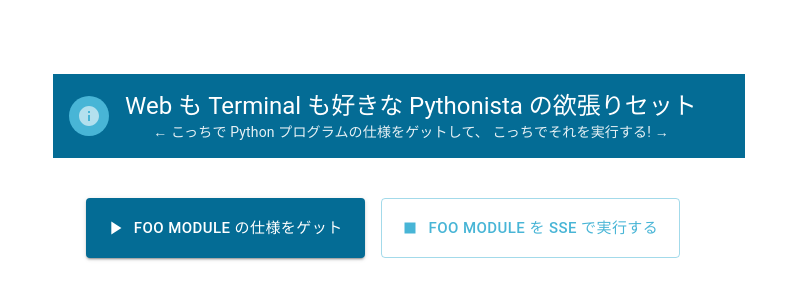
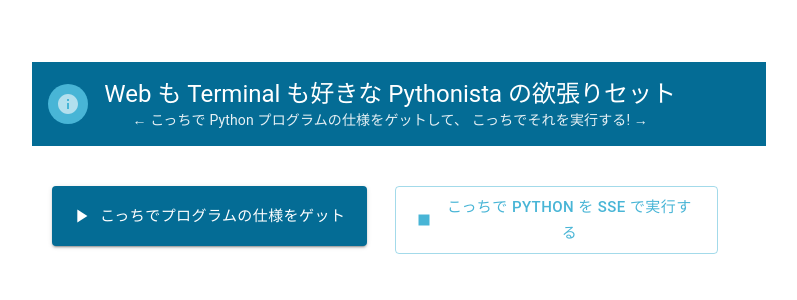
Before and after one commit to yuu-eguci/py-lab-public, a React (Vite) app in the folder webapp/frontend-react/: page / in a window 1280 px wide. Shown: the part 226-526 px from the top of the page, without its empty margins (257-1054 px from the left). Built offline with nearby package versions, Linux system fonts and the light colour scheme.

Commit message:
💄 それぞれのボタンの下にコンソールを実装

```diff
--- a/webapp/frontend-react/src/components/SplitButtonSection.tsx
+++ /dev/null
@@ -1,56 +0,0 @@
-import { Box, Button } from "@mui/material";
-import { PlayArrow, Stop } from "@mui/icons-material";
-
-interface SplitButtonSectionProps {
-  leftButtonText: string;
-  rightButtonText: string;
-  onLeftClick: () => void;
-  onRightClick: () => void;
-}
-
-function SplitButtonSection({
-  leftButtonText,
-  rightButtonText,
-  onLeftClick,
-  onRightClick,
-}: SplitButtonSectionProps) {
-  return (
-    <Box
-      sx={{
-        display: "flex",
-        flexDirection: { xs: "column", md: "row" },
-        gap: 2,
-        padding: 2,
-        justifyContent: "center",
-        alignItems: "center",
-      }}
-    >
-      <Box sx={{ display: "flex", justifyContent: "center" }}>
-        <Button
-          variant="contained"
-          color="primary"
-          size="large"
-          startIcon={<PlayArrow />}
-          onClick={onLeftClick}
-          sx={{ minWidth: 200, minHeight: 60 }}
-        >
-          {leftButtonText}
-        </Button>
-      </Box>
-      <Box sx={{ display: "flex", justifyContent: "center" }}>
-        <Button
-          variant="outlined"
-          color="secondary"
-          size="large"
-          startIcon={<Stop />}
-          onClick={onRightClick}
-          sx={{ minWidth: 200, minHeight: 60 }}
-        >
-          {rightButtonText}
-        </Button>
-      </Box>
-    </Box>
-  );
-}
-
-export default SplitButtonSection;
--- a/webapp/frontend-react/src/pages/HomePage.tsx
+++ b/webapp/frontend-react/src/pages/HomePage.tsx
@@ -1,5 +1,4 @@
 import PageHeader from "@/components/PageHeader";
-import SplitButtonSection from "@/components/SplitButtonSection";
 import {
   Container,
   ThemeProvider,
@@ -7,7 +6,9 @@
   Box,
   Typography,
   Paper,
+  Button,
 } from "@mui/material";
+import { PlayArrow, Stop } from "@mui/icons-material";
 import { useState } from "react";
 import { useTranslation } from "react-i18next";
 
@@ -43,14 +44,20 @@
 
 function HomePage() {
   const { t } = useTranslation();
-  const [apiResult, setApiResult] = useState<object | null>(null);
-  const [loading, setLoading] = useState(false);
-  const [error, setError] = useState<string | null>(null);
+  // 左ボタン（仕様をゲット）用の状態
+  const [leftApiResult, setLeftApiResult] = useState<object | null>(null);
+  const [leftLoading, setLeftLoading] = useState(false);
+  const [leftError, setLeftError] = useState<string | null>(null);
+
+  // 右ボタン（SSE実行）用の状態
+  const [rightResult, setRightResult] = useState<string | null>(null);
+  const [rightLoading, setRightLoading] = useState(false);
+  const [rightError, setRightError] = useState<string | null>(null);
 
   const handleLeftButtonClick = async () => {
-    setLoading(true);
-    setError(null);
-    setApiResult(null);
+    setLeftLoading(true);
+    setLeftError(null);
+    setLeftApiResult(null);
 
     try {
       const response = await fetch(
@@ -62,18 +69,28 @@
       }
 
       const data = await response.json();
-      setApiResult(data);
+      setLeftApiResult(data);
     } catch (err) {
-      setError(err instanceof Error ? err.message : "Unknown error occurred");
+      setLeftError(
+        err instanceof Error ? err.message : "Unknown error occurred"
+      );
     } finally {
       setTimeout(() => {
-        setLoading(false);
+        setLeftLoading(false);
       }, 1000);
     }
   };
 
   const handleRightButtonClick = () => {
-    alert(t("右のボタンがクリックされました！"));
+    setRightLoading(true);
+    setRightError(null);
+    setRightResult(null);
+
+    // TODO: SSE実装予定
+    setTimeout(() => {
+      setRightResult("SSE実行結果がここに表示されます（実装予定）");
+      setRightLoading(false);
+    }, 1500);
   };
 
   return (
@@ -85,16 +102,33 @@
             "← こっちで Python プログラムの仕様をゲットして、\nこっちでそれを実行する! →"
           )}
         />
-        <SplitButtonSection
-          leftButtonText={t("foo module の仕様をゲット")}
-          rightButtonText={t("foo module を SSE で実行する")}
-          onLeftClick={handleLeftButtonClick}
-          onRightClick={handleRightButtonClick}
-        />
 
-        {/* API 結果表示エリア */}
-        {(loading || error || apiResult) && (
-          <Box sx={{ mt: 3, px: 2 }}>
+        {/* 左右分割レイアウト */}
+        <Box
+          sx={{
+            display: "flex",
+            flexDirection: { xs: "column", md: "row" },
+            gap: 3,
+            padding: 2,
+          }}
+        >
+          {/* 左側: 仕様をゲットボタンとその結果 */}
+          <Box sx={{ flex: 1 }}>
+            <Box sx={{ display: "flex", justifyContent: "center", mb: 2 }}>
+              <Button
+                variant="contained"
+                color="primary"
+                size="large"
+                startIcon={<PlayArrow />}
+                onClick={handleLeftButtonClick}
+                sx={{ minWidth: 200, minHeight: 60 }}
+              >
+                {t("こっちでプログラムの仕様をゲット")}
+              </Button>
+            </Box>
+
+            {/* 左ボタンの結果表示エリア */}
+            {(leftLoading || leftError || leftApiResult) && (
               <Paper
                 elevation={3}
                 sx={{
@@ -105,22 +139,22 @@
                 }}
               >
                 <Typography variant="h6" gutterBottom color="text.primary">
-                {t("API response")}
+                  {t("仕様取得結果")}
                 </Typography>
 
-              {loading && (
+                {leftLoading && (
                   <Typography color="text.secondary">
                     {t("読み込み中...")}
                   </Typography>
                 )}
 
-              {error && (
+                {leftError && (
                   <Typography color="error">
-                  {t("エラー")}: {error}
+                    {t("エラー")}: {leftError}
                   </Typography>
                 )}
 
-              {apiResult && (
+                {leftApiResult && (
                   <Box
                     component="pre"
                     sx={{
@@ -136,12 +170,77 @@
                       wordBreak: "break-word",
                     }}
                   >
-                  {JSON.stringify(apiResult, null, 2)}
+                    {JSON.stringify(leftApiResult, null, 2)}
                   </Box>
                 )}
               </Paper>
+            )}
+          </Box>
+
+          {/* 右側: SSE実行ボタンとその結果 */}
+          <Box sx={{ flex: 1 }}>
+            <Box sx={{ display: "flex", justifyContent: "center", mb: 2 }}>
+              <Button
+                variant="outlined"
+                color="secondary"
+                size="large"
+                startIcon={<Stop />}
+                onClick={handleRightButtonClick}
+                sx={{ minWidth: 200, minHeight: 60 }}
+              >
+                {t("こっちで Python を SSE で実行する")}
+              </Button>
+            </Box>
+
+            {/* 右ボタンの結果表示エリア */}
+            {(rightLoading || rightError || rightResult) && (
+              <Paper
+                elevation={3}
+                sx={{
+                  p: 3,
+                  backgroundColor: "background.paper",
+                  border: "1px solid",
+                  borderColor: "secondary.main",
+                }}
+              >
+                <Typography variant="h6" gutterBottom color="text.primary">
+                  {t("SSE実行結果")}
+                </Typography>
+
+                {rightLoading && (
+                  <Typography color="text.secondary">
+                    {t("実行中...")}
+                  </Typography>
+                )}
+
+                {rightError && (
+                  <Typography color="error">
+                    {t("エラー")}: {rightError}
+                  </Typography>
+                )}
+
+                {rightResult && (
+                  <Box
+                    sx={{
+                      backgroundColor: "grey.100",
+                      p: 2,
+                      borderRadius: 1,
+                      overflow: "auto",
+                      fontSize: "0.875rem",
+                      fontFamily: "monospace",
+                      color: "text.primary",
+                      textAlign: "left",
+                      whiteSpace: "pre-wrap",
+                      wordBreak: "break-word",
+                    }}
+                  >
+                    {rightResult}
                   </Box>
                 )}
+              </Paper>
+            )}
+          </Box>
+        </Box>
       </Container>
     </ThemeProvider>
   );
```
Lines whose indentation alone changed are shown as unchanged.
